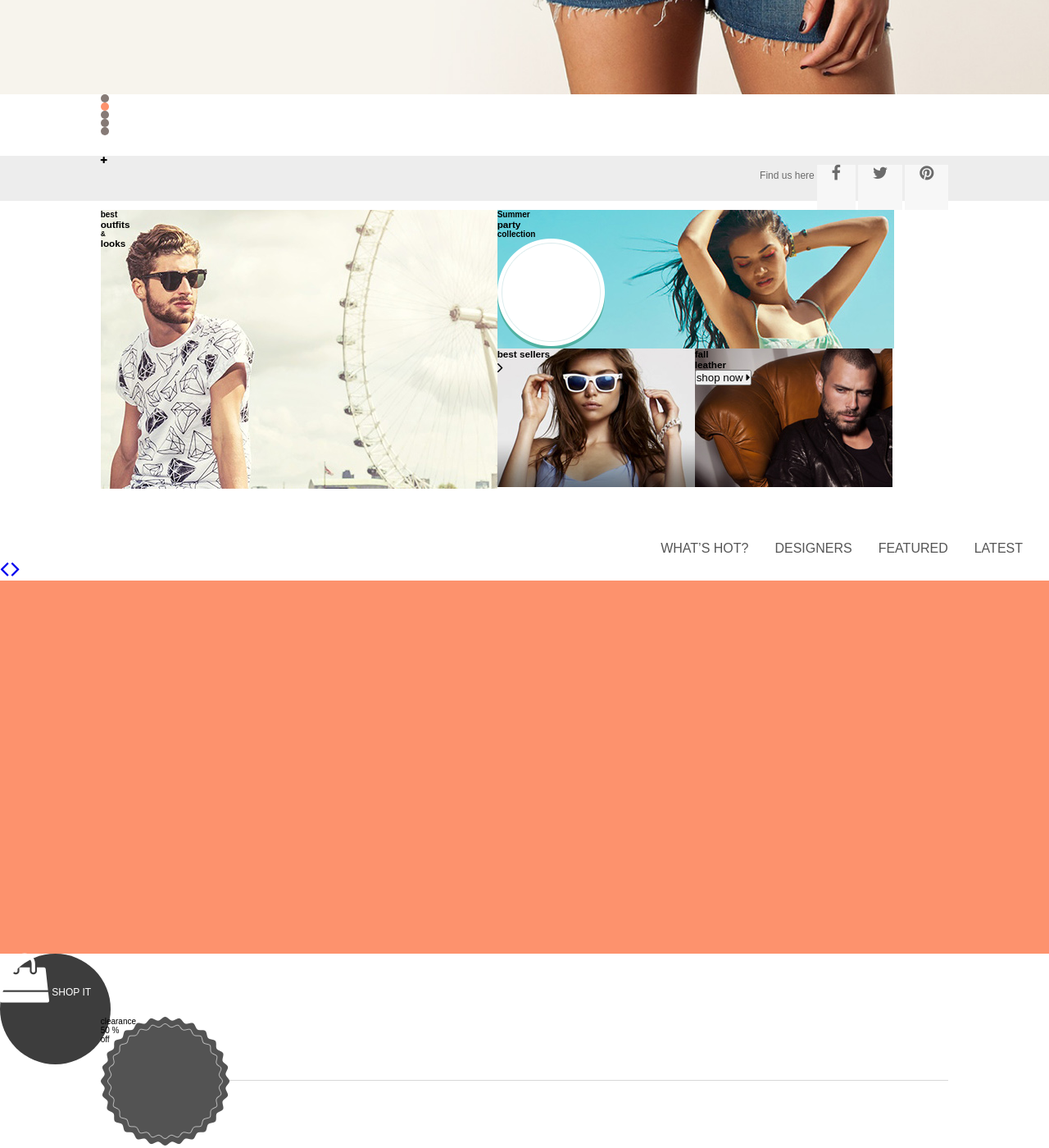
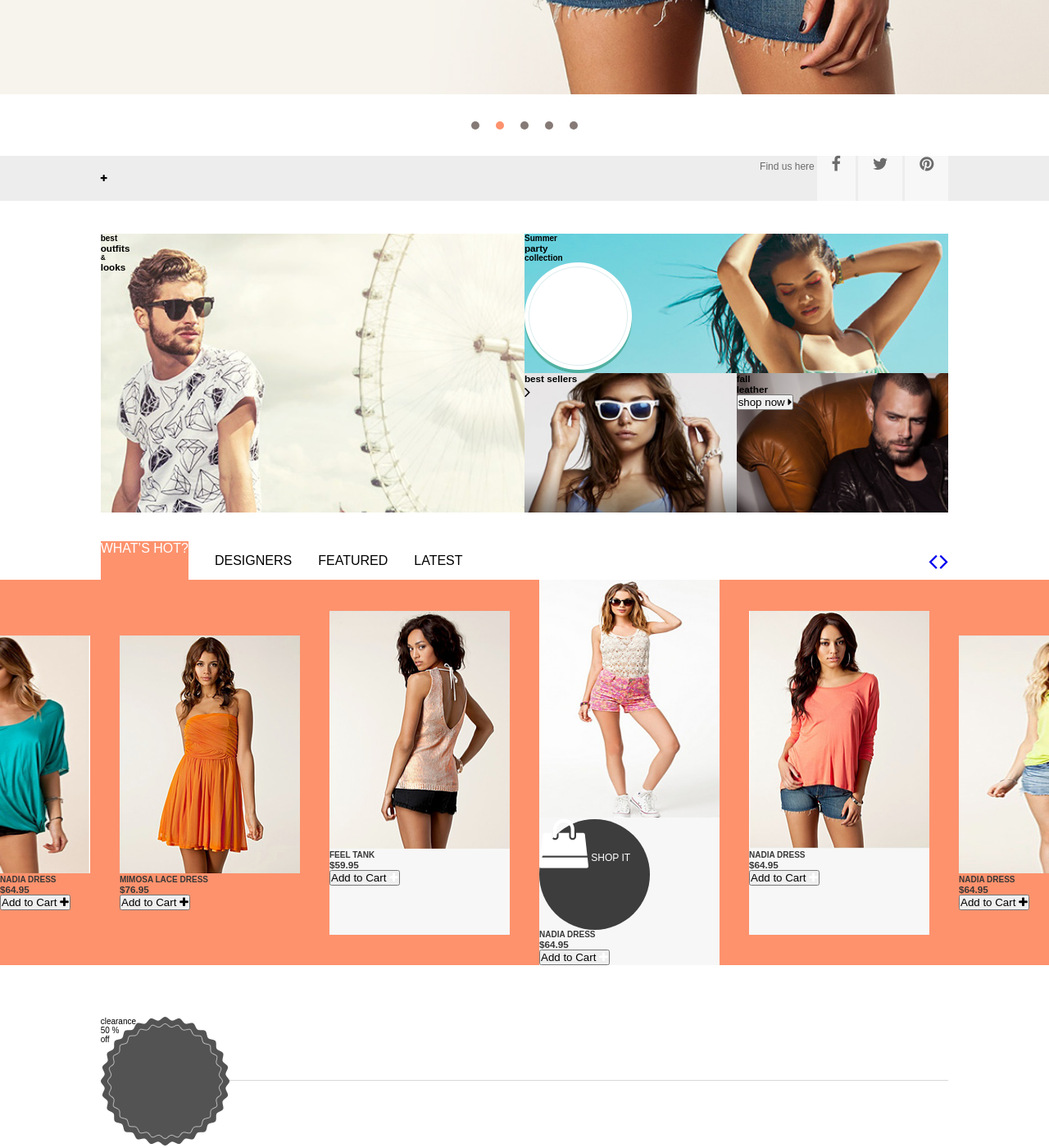
Before and after one commit to IharPadbiarezski/CSS-Recipes-and-Layouts, a plain HTML site: page index.html in a window 1280 px wide. Shown: the part 460-1860 px from the top of the page at 82% size. Drawn offline with Linux system fonts and the light colour scheme.

Commit message:
on the right way

```diff
--- a/css/style.css
+++ b/css/style.css
@@ -147,7 +147,7 @@ logo {
 
 nav {
 display: flex;
-justify-content: flex-end;
+flex-wrap: wrap;
 }
 
 nav a {
@@ -181,6 +181,7 @@ display: inline-block;
 .userdata p {
   text-align: right;
   max-width: 212px;
+  background: #fafafa;
   display: inline-block;
   text-transform: uppercase;
   border-bottom: 1px solid #949393;
@@ -223,9 +224,16 @@ color: #cbcbca;
   border-bottom: 3px solid #dd6b44;
 }
 
+/*Navpanel of Slidebar */
 .cicle {
+}
+
+.cicle-1 {
+  min-height: 75px;
+  max-width: 130px;
   display: flex;
-  flex-direction: row;
+  justify-content: space-between;
+  align-items: center;
 }
 
 .cicle1 {
@@ -246,9 +254,18 @@ main {
   min-height: calc(100vh - 330px);
 }
 
+/* Contact Line */
+
 .contact-line {
   height: 55px;
   background: #ededed;
+}
+
+.section-1 {
+  display: flex;
+  justify-content: space-between;
+  align-items: center;
+
 }
 
 .social {
@@ -277,62 +294,96 @@ main {
   background: #f7f7f7;
 }
 
+/*  Section-2 */
+
+.section-2 {
+  margin: 40px 0 50px 0;
+  background: #fff;
+}
+
 .picarea {
   display: flex;
+  height: 340px;
+  margin:
 }
 
 .figure1 {
-  width: 484px;
+  width: 50%;
+  background: url('../img/pic1.jpg');
+  background-size: cover;
+}
+
+.secarea {
+  width: 50%;
   height: 340px;
-  background: url('../img/pic1.jpg');
 }
 
 .figure2 {
-  width: 484px;
-  height: 169px;
+  width: 100%;
+  height: 170px;
   background: url('../img/pic2.jpg');
+  background-size: cover;
 }
 
 .thirdarea {
+  width: 100%;
+  height: 170px;
   display: flex;
   flex-direction: row;
 }
 
 .figure3 {
-  width: 241px;
-  height: 169px;
+  width: 50%;
   background: url('../img/pic3.jpg');
+  background-size: cover;
 }
 
 .figure4 {
-  width: 241px;
-  height: 169px;
+  width: 50%;
   background: url('../img/pic4.jpg');
+  background-size: cover;
 }
 
 
 
 
 
-/* SALEAREA */
+/* First Article Block */
 
-.salearea {
+.section-3 {
   height: 657px;
   background: #fff;
 }
 
-.salearea nav a {
+.navarea {
+  height: 47px;
+  display: flex;
+  justify-content: space-between;
+  align-items: center;
+}
+
+.navarea nav {
+  display: flex;
+  align-items: center;
+  height: 47px;
   color: #555555;
   text-transform: uppercase;
 }
 
-.active1 a {
+.active1 {
+  height: 100%;
   color: #fff;
+  background: #fd926d;
 }
+
+/* Sale Content */
 
 .salecontent {
   min-height: 455px;
   background: #fd926d;
+  display: flex;
+  justify-content: space-between;
+  align-items: center;
 }
 
 .salecont {
@@ -617,7 +668,7 @@ footer {
 .footarea {
   min-height: 74px;
   display: flex;
-  justify-content: space-around;
+  justify-content: space-between;
   align-items: center;
 }
 
--- a/index.html
+++ b/index.html
@@ -50,7 +50,8 @@
         </div>
       </div>
       </div>
-      <div class="slider">
+      <!-- Start Slider -->
+      <section class="slider">
         <i class="fa fa-chevron-left"></i>
         <i class="fa fa-chevron-right"></i>
         <div class="container">
@@ -61,20 +62,30 @@
       <i class="fa fa-caret-right "></i>
     </button>
         </div>
+      </section>
+      <!-- End Slider -->
+
+      <!--Navpanel of Slider -->
+      <section class="cicle">
+        <div class="container cicle-1">
+          <a href="#" class="cicle1"></a>
+          <a href="#" class="cicle1 active"></a>
+          <a href="#" class="cicle1"></a>
+          <a href="#" class="cicle1"></a>
+          <a href="#" class="cicle1"></a>
         </div>
-      <div class="cicle">
-        <div class="container">
-          <div class="cicle1"></div>
-          <div class="cicle1 active"></div>
-          <div class="cicle1"></div>
-          <div class="cicle1"></div>
-          <div class="cicle1"></div>
-        </div>
-      </div>
+      </section>
+      <!-- End Navpanel of Slider -->
     </header>
+
+    <!-- START MAIN -->
+
     <main>
+
+    <!-- Start Contact Line -->
+
       <section class="contact-line">
-        <div class="container">
+        <div class="container section-1">
           <form action=" ">
             <i class="fa fa-plus"></i>
           </form>
@@ -89,9 +100,10 @@
         </div>
       </section>
 
+<!-- Start Section-2 -->
 
-      <section class="picarea container">
-
+      <section class="section-2">
+        <div class="picarea container">
         <div class="figure1">
           <h4>best</h4>
           <h3>outfits</h3>
@@ -120,11 +132,14 @@
           </div>
         </div>
   </div>
+</div>
   </section>
+  <!--End Section-2 -->
 
+<!-- First Article Block -->
 
-  <section class="salearea">
-
+  <section class="section-3">
+    <div class="container navarea">
     <nav>
       <a href "#" class="active1">what’s hot?</a>
       <a href "#">designers</a>
@@ -136,22 +151,91 @@
       <a href="#"><i class="fa fa-angle-left fa-3x"></i></a>
       <a href="#"><i class="fa fa-angle-right fa-3x"></i></a>
     </div>
-
-<div class="salecontent">
-
-    <div class="salecont">
-
 </div>
 
+<!-- Start Sale Content -->
+<div class="salecontent">
+  <div class="mod01">
+      <figure>
+        <img src="img/mod01.jpg" alt="" height="290" width="110">
+      </figure>
+      <figcaption>
+        <h4>NADIA DRESS</h4>
+        <h3>$64.95</h3>
+      </figcaption>
+      <button type="button" name="button">Add to Cart
+    <i class="fa fa-plus"></i>
+    </button>
     </div>
-
+    <div class="mod1">
+    <figure>
+      <img src="img/mod1.jpg" alt="" height="290" width="220">
+    </figure>
+    <figcaption>
+      <h4>MIMOSA LACE DRESS</h4>
+      <h3>$76.95</h3>
+    </figcaption>
+    <button type="button" name="button">Add to Cart
+  <i class="fa fa-plus"></i>
+  </button>
+  </div>
+  <div class="figarea">
+    <figure>
+      <img src="img/mod2.jpg" alt="" height="290" width="220">
+    </figure>
+    <figcaption>
+      <h4>FEEL TANK</h4>
+      <h3>$59.95</h3>
+    </figcaption>
+    <button type="button" name="button">Add to Cart
+  <i class="fa fa-plus"></i>
+  </button>
+  </div>
+  <div class="figarea">
+    <figure>
+      <img src="img/mod3.jpg" alt="" height="290" width="220">
       <div class="shop">
         <a href="#">
      <i class="fa fa-shopping-bag fa-5x"></i>
      shop it
   </a>
       </div>
+    </figure>
+    <figcaption>
+      <h4>NADIA DRESS</h4>
+      <h3>$64.95</h3>
+    </figcaption>
+    <button type="button" name="button">Add to Cart
+  <i class="fa fa-plus"></i>
+  </button>
+  </div>
+  <div class="figarea">
+    <figure>
+      <img src="img/mod4.jpg" alt="" height="290" width="220">
+    </figure>
+    <figcaption>
+      <h4>NADIA DRESS</h4>
+      <h3>$64.95</h3>
+    </figcaption>
+    <button type="button" name="button">Add to Cart
+  <i class="fa fa-plus"></i>
+  </button>
+  </div>
+  <div class="mod02">
+      <figure>
+        <img src="img/mod02.jpg" alt="" height="290" width="110">
+      </figure>
+      <figcaption>
+        <h4>NADIA DRESS</h4>
+        <h3>$64.95</h3>
+      </figcaption>
+      <button type="button" name="button">Add to Cart
+    <i class="fa fa-plus"></i>
+    </button>
+    </div>
   </section>
+
+  <!-- CONTENT AREA -->
 
   <section class="contentarea">
     <div class="container">
```
Also changed, not shown: img/Layer-8.jpg (deleted), img/mod01.jpg (renamed from img/Layer-13.jpg), img/mod02.jpg (renamed from img/Layer-12.jpg), img/mod1.jpg (added), img/mod2.jpg (renamed from img/Layer-91.jpg), img/mod3.jpg (renamed from img/Layer-101.jpg), img/mod4.jpg (renamed from img/Layer-11.jpg). Lines whose indentation alone changed are shown as unchanged.
